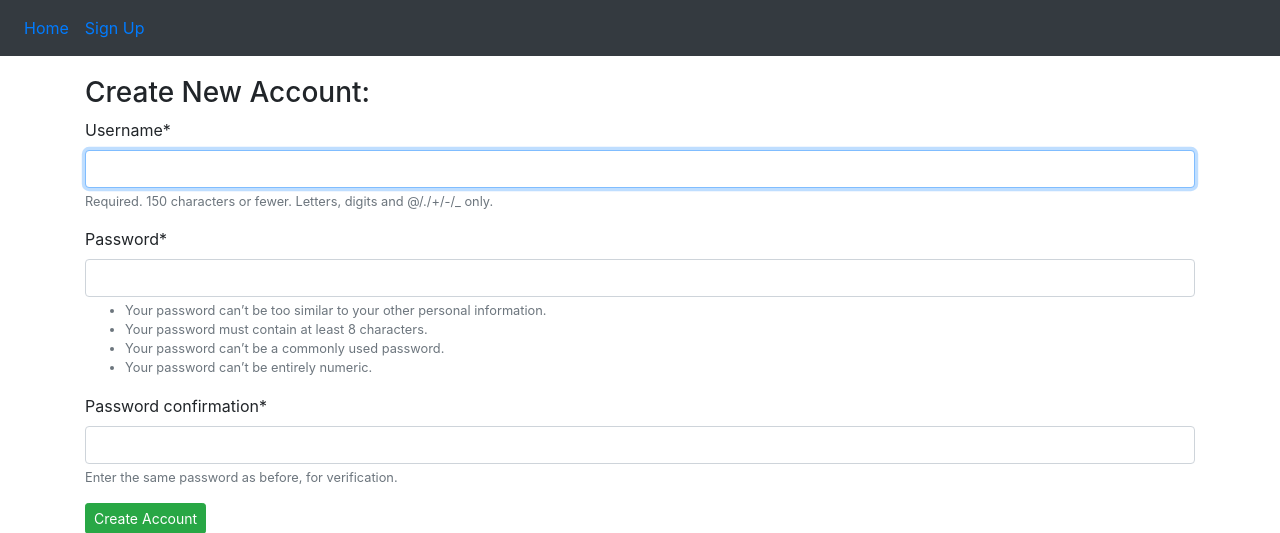
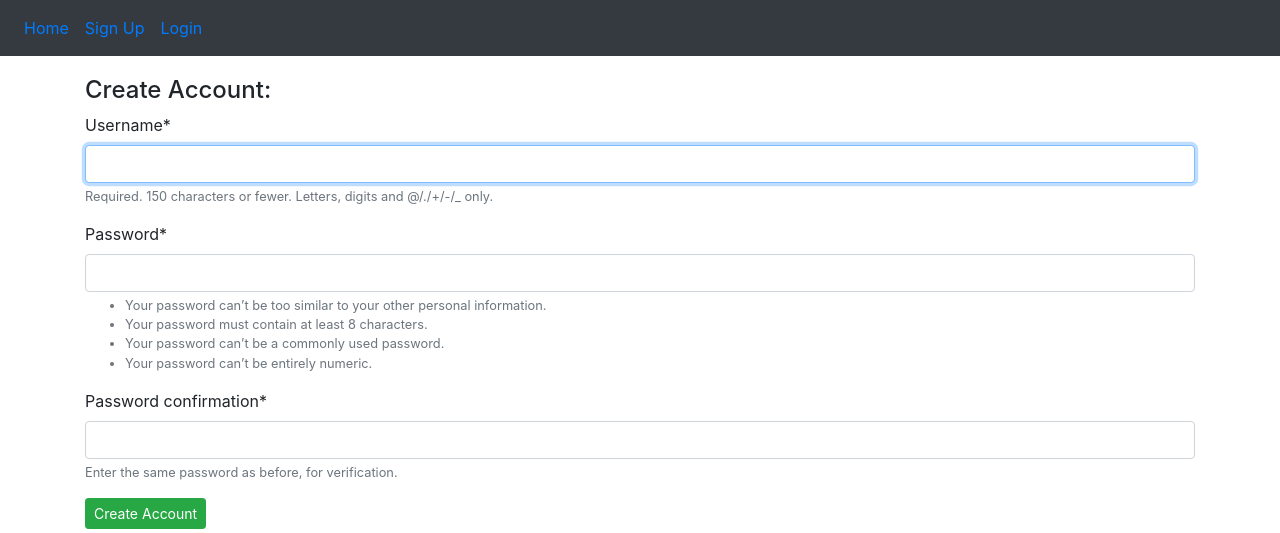
Before and after one commit to FoysalMdTanvir/My_Blog_Project, a Django app: page /account/signup/ in a window 1280 px wide. Shown: the top 533 px of the page. Run offline with Django 3.2, Linux system fonts and the light colour scheme; some libraries are stand-ins or nearby versions.

Commit message:
User Login

```diff
--- a/App_Login/urls.py
+++ b/App_Login/urls.py
@@ -3,5 +3,7 @@ from App_Login import views
 
 app_name = 'App_Login'
 urlpatterns = [
-    path('signup/', views.sign_up, name='signup')
+    path('signup/', views.sign_up, name='signup'),
+    path('login/', views.login_page, name='login'),
+    path('logout/', views.logout_user, name='logout'),
 ]
--- a/App_Login/views.py
+++ b/App_Login/views.py
@@ -1,5 +1,9 @@
 from django.shortcuts import render
-from django.contrib.auth.forms import UserCreationForm
+from django.contrib.auth.forms import UserCreationForm, AuthenticationForm
+from django.contrib.auth import login, authenticate, logout
+from django.shortcuts import HttpResponseRedirect
+from django.urls import reverse
+from django.contrib.auth.decorators import login_required
 # Create your views here.
 
 
@@ -14,3 +18,23 @@ def sign_up(request):
 
     dict = {'form': form, 'registered': registered}
     return render(request, 'App_Login/signup.html', context=dict)
+
+
+def login_page(request):
+    form = AuthenticationForm()
+    if request.method == 'POST':
+        form = AuthenticationForm(data=request.POST)
+        if form.is_valid():
+            username = form.cleaned_data.get('username')
+            password = form.cleaned_data.get('password')
+            user = authenticate(username=username, password=password)
+            if user is not None:
+                login(request, user)
+                return HttpResponseRedirect(reverse('index'))
+    return render(request, 'App_Login/login.html', context={'form': form})
+
+
+@login_required
+def logout_user(request):
+    logout(request)
+    return HttpResponseRedirect(reverse('index'))
--- a/My_Blog_Project/settings.py
+++ b/My_Blog_Project/settings.py
@@ -132,3 +132,6 @@ STATICFILES_DIRS = [STATIC_DIR, ]
 # MEDIA
 MEDIA_ROOT = MEDIA_DIR
 MEDIA_URL = '/media/'
+
+
+LOGIN_URL = '/account/login/'
--- a/templates/App_Login/signup.html
+++ b/templates/App_Login/signup.html
@@ -4,17 +4,17 @@
 {% block body_block %}
 {% if registered %}
 <div class="alert alert-success">
-  Account Created Successfully! <a href="#">Login Here</a>
+  Account Created Successfully! <a href="{% url 'App_Login:login' %}">Login Here</a>
 </div>
 
 {% else %}
-<h3>Create New Account: </h3>
+<h4>Create Account:</h4>
 <form method="POST">
   {{ form|crispy }}
   {% csrf_token %}
   <button type="submit" class="btn btn-success btn-sm">Create Account</button>
 </form>
 <br>
-<p>Already have an account? <a href="">Login Here</a></p>
+<p>Already have an account? <a href="{% url 'App_Login:login' %}">Login Here</a></p>
 {% endif %}
 {% endblock %}
--- a/templates/base.html
+++ b/templates/base.html
@@ -24,9 +24,18 @@
       <li class="nav-item active">
         <a class="nav-link" href="{% url 'index' %}">Home</a>
       </li>
+      {% if user.is_authenticated %}
+      <li class="nav-item active">
+        <a class="nav-link" href="{% url 'App_Login:logout' %}">Logout</a>
+      </li>
+      {% else %}
       <li class="nav-item active">
         <a class="nav-link" href="{% url 'App_Login:signup' %}">Sign Up</a>
       </li>
+      <li class="nav-item active">
+        <a class="nav-link" href="{% url 'App_Login:login' %}">Login</a>
+      </li>
+      {% endif %}
     </ul>
   </nav>
   <div class="container" style="padding-top:20px">
```
Also changed, not shown: templates/App_Login/login.html (added, +11 -0 lines), db.sqlite3.
